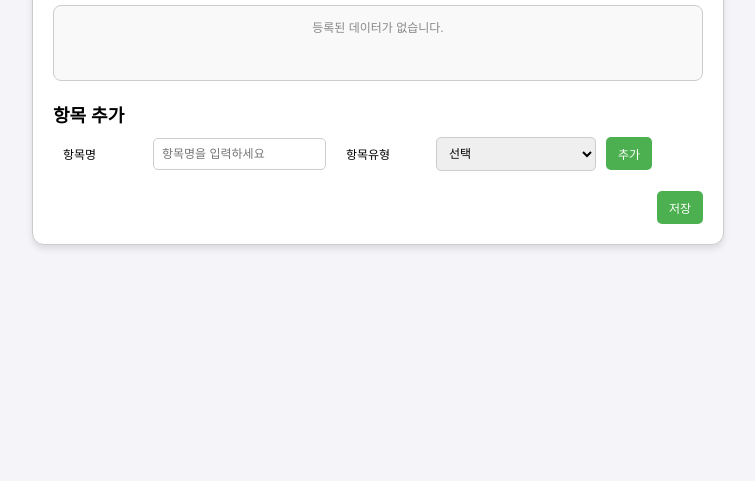
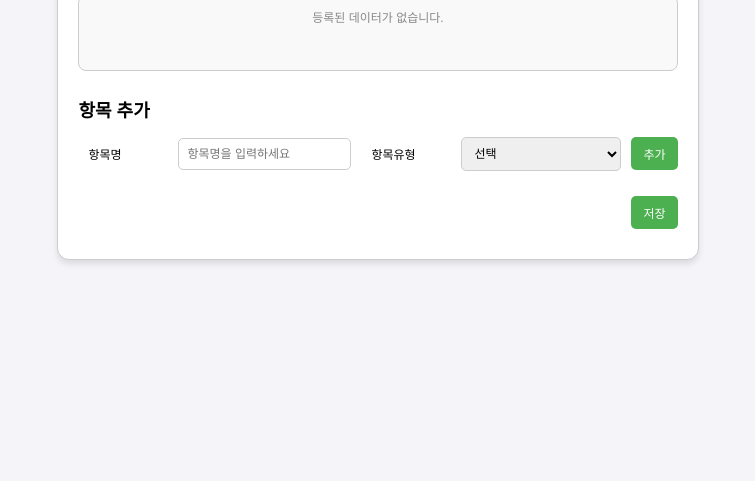
Before and after one commit to Cloud0448/FlexiBoard, a website: page public/index.html in a window 1280 px wide. Shown: the part 319-800 px from the top of the page, without its empty margins (262-1017 px from the left). Drawn offline with Linux system fonts and the light colour scheme.

Commit message:
create view html

```diff
--- a/public/css/style.css
+++ b/public/css/style.css
@@ -9,7 +9,7 @@
     margin: 0;
 }
 
-.input-container {
+.layout {
     display: flex;
     flex-direction: column;
     align-items: flex;
@@ -48,11 +48,9 @@
     align-items: center;
     width: 100%;
 }
-
 .date-type select {
     padding: 7px;
 }
-
 #date-day {
     padding: 7px;
     width: 18px;
@@ -94,16 +92,6 @@
 
 
 /* 설정 화면용 css */
-.settingform-container {
-    background-color: #fff;
-    border: 1px solid #ccc;
-    border-radius: 12px;
-    padding: 20px;
-    box-shadow: 0 4px 6px rgba(0, 0, 0, 0.1);
-    width: 100%;
-    max-width: 650px;
-}
-
 .list-container {
     background-color: #f9f9f9;
     border: 1px solid #ccc;
@@ -112,7 +100,7 @@
     min-height: 50px;
 }
 
-.submit-container {
+.footer-container {
     text-align: right;
     margin-top: 20px;
 }
--- a/public/index.html
+++ b/public/index.html
@@ -4,11 +4,10 @@
   <meta charset="UTF-8">
   <meta name="viewport" content="width=device-width, initial-scale=1.0">
   <title>입력화면 설정</title>
-  <link rel="stylesheet" href="css/setting.css">
   <link rel="stylesheet" href="css/style.css">
 </head>
 <body>
-  <div class="settingform-container">
+  <div class="layout">
     <h1>입력화면 설정</h1>
     <div class="list-container">
       <div id="no-data-message">
@@ -35,7 +34,7 @@
         <button type="button" id="add-item">추가</button>
       </div>
 
-    <div class="submit-container">
+    <div class="footer-container">
     <button type="submit">저장</button>
     </div>
   </div>
```
Also changed, not shown: public/inputcomponents2.html (+2 -2 lines), public/view.html (added, +28 -0 lines).
